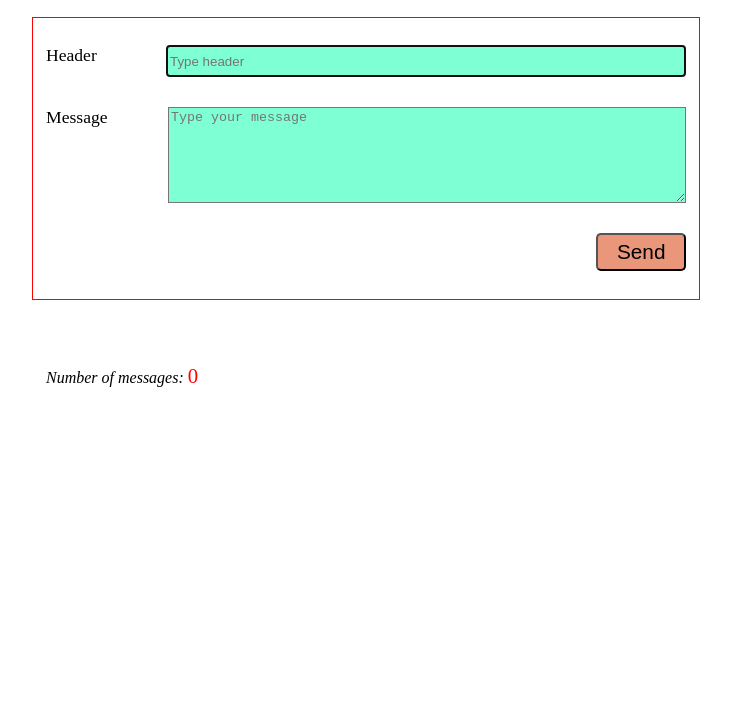
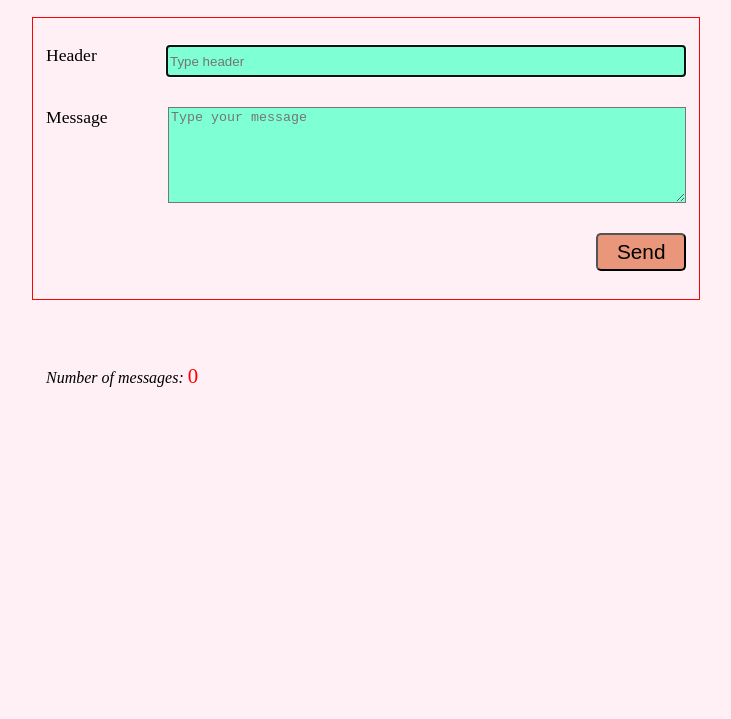
Before and after one commit to nadezhdagorenok/Forum, a React app: page index.html in a window 1280 px wide. Shown: the part 81-800 px from the top of the page, without its empty margins (274-1005 px from the left). Built offline with nearby package versions, Linux system fonts and the light colour scheme.

Commit message:
changing index.html

```diff
--- a/index.html
+++ b/index.html
@@ -4,6 +4,11 @@
     <meta charset="UTF-8">
     <title>Forum</title>
     <link rel="stylesheet" type="text/css" href="bundle.css">
+    <style>
+        body {
+            background-color: lavenderblush;
+        }
+    </style>
 
 </head>
 <body>
```
